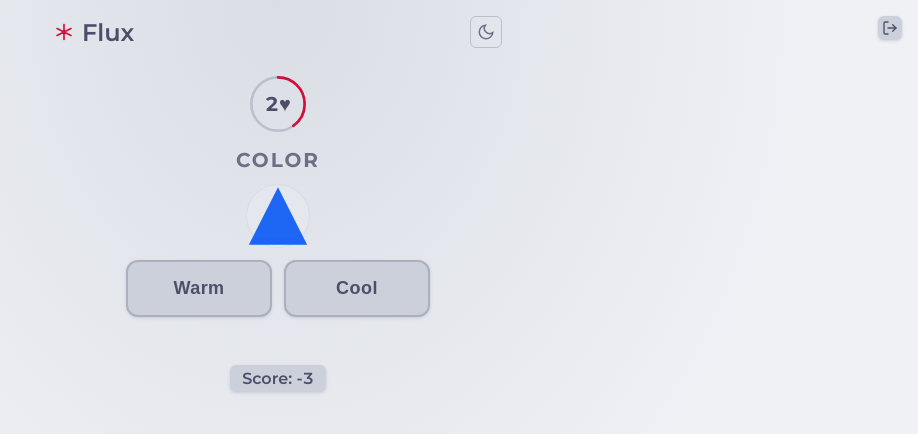
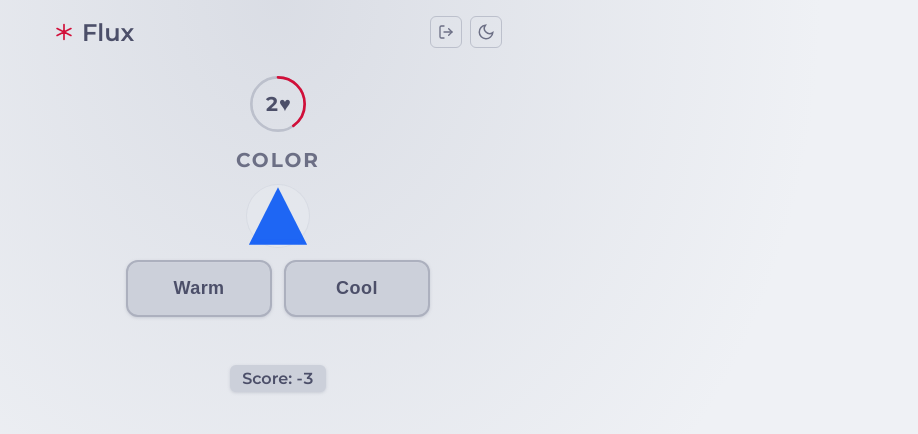
Before and after one commit to kimhamberg/brainbout, a website with bundled scripts: page games/flux.html in a window 1280 px wide. Shown: the whole page, without its empty margins (362-1280 px from the left). Built offline with nearby package versions, Linux system fonts and the light colour scheme; no server answers.

Commit message:
ui: pair quit-btn with theme-btn in header
Moved the quit button out of the in-game body (where it floated as
position:fixed and collided with the theme toggle) into the header
next to the theme button. Both buttons now share a .header-actions
flex wrapper and identical 32×32 styling — no more overlap, and
the button stays out of the status-bar safe area without per-game
fixed-position hacks.

mountQuitButton() in shared/icons.ts injects the SVG + click
handler; HTML stays SVG-free so superhtml accepts the markup.

```diff
--- a/games/flux.html
+++ b/games/flux.html
@@ -36,11 +36,18 @@
     <div id="app" class="app">
       <header>
         <div class="app-title"><h1>Flux</h1></div>
-        <button
-          class="theme-toggle"
-          id="theme-btn"
-          aria-label="Toggle theme"
-        ></button>
+        <div class="header-actions">
+          <button
+            class="quit-btn"
+            id="quit-btn"
+            aria-label="End session"
+          ></button>
+          <button
+            class="theme-toggle"
+            id="theme-btn"
+            aria-label="Toggle theme"
+          ></button>
+        </div>
       </header>
       <main id="game" class="game"></main>
     </div>
--- a/src/games/crown.css
+++ b/src/games/crown.css
@@ -144,37 +144,39 @@
   box-shadow: var(--ctp-shadow);
 }
 
-/* ========== Quit button (top-right) ========== */
+/* ========== Quit button (header) ========== */
 
 .quit-btn {
   cursor: pointer;
-
-  position: fixed;
-  top: calc(1rem + env(safe-area-inset-top, 0px));
-  right: calc(1rem + env(safe-area-inset-right, 0px));
 
   display: flex;
   align-items: center;
   justify-content: center;
 
-  width: 1.5rem;
-  height: 1.5rem;
+  width: 32px;
+  height: 32px;
   padding: 0;
-  border: none;
+  border: 1px solid var(--ctp-surface1);
   border-radius: 6px;
 
-  color: var(--ctp-text);
+  color: var(--ctp-subtext0);
 
-  background: var(--ctp-surface0);
-  box-shadow: var(--ctp-shadow);
+  background: none;
 
   transition:
+    border-color var(--dur-150) ease,
+    color var(--dur-150) ease,
     background-color var(--dur-150) ease,
-    transform var(--dur-150) ease;
+    transform var(--dur-200) ease;
 
   &:hover {
-    transform: scale(1.05);
-    background: var(--ctp-surface1);
+    border-color: var(--ctp-red);
+    color: var(--ctp-text);
+  }
+
+  &:active {
+    transform: scale(0.92);
+    background: var(--ctp-surface0);
   }
 }
 
--- a/src/games/flux.css
+++ b/src/games/flux.css
@@ -694,37 +694,39 @@
   }
 }
 
-/* ========== Quit button (top-right) ========== */
+/* ========== Quit button (header) ========== */
 
 .quit-btn {
   cursor: pointer;
-
-  position: fixed;
-  top: calc(1rem + env(safe-area-inset-top, 0px));
-  right: calc(1rem + env(safe-area-inset-right, 0px));
 
   display: flex;
   align-items: center;
   justify-content: center;
 
-  width: 1.5rem;
-  height: 1.5rem;
+  width: 32px;
+  height: 32px;
   padding: 0;
-  border: none;
+  border: 1px solid var(--ctp-surface1);
   border-radius: 6px;
 
-  color: var(--ctp-text);
+  color: var(--ctp-subtext0);
 
-  background: var(--ctp-surface0);
-  box-shadow: var(--ctp-shadow);
+  background: none;
 
   transition:
+    border-color var(--dur-150) ease,
+    color var(--dur-150) ease,
     background-color var(--dur-150) ease,
-    transform var(--dur-150) ease;
+    transform var(--dur-200) ease;
 
   &:hover {
-    transform: scale(1.05);
-    background: var(--ctp-surface1);
+    border-color: var(--ctp-red);
+    color: var(--ctp-text);
+  }
+
+  &:active {
+    transform: scale(0.92);
+    background: var(--ctp-surface0);
   }
 }
 
--- a/src/games/flux.ts
+++ b/src/games/flux.ts
@@ -1,5 +1,5 @@
 import { BASE } from "../shared/base";
-import { mountAppIcon } from "../shared/icons";
+import { mountAppIcon, mountQuitButton } from "../shared/icons";
 import { recordSessionScore } from "../shared/progress";
 import * as sound from "../shared/sounds";
 import { getStage, recordResult } from "../shared/stages";
@@ -107,9 +107,6 @@ function renderPlaying(): void {
     </div>
     <div class="flux-feedback" id="feedback"></div>
     <div class="score-display">Score: ${String(state.score)}</div>
-    <button id="quit-btn" class="quit-btn" aria-label="End session">
-      <svg width="16" height="16" viewBox="0 0 24 24" fill="none" stroke="currentColor" stroke-width="2" stroke-linecap="round" stroke-linejoin="round"><path d="M9 21H5a2 2 0 0 1-2-2V5a2 2 0 0 1 2-2h4"/><polyline points="16 17 21 12 16 7"/><line x1="21" y1="12" x2="9" y2="12"/></svg>
-    </button>
   `;
 }
 
@@ -448,16 +445,18 @@ game.addEventListener("click", (e) => {
     if (side) {
       handleResponse(side);
     }
-  } else if (target.id === "quit-btn") {
-    if (!gameOver) {
-      gameOver = true;
-      stopTrials();
-      showResult();
-    }
   } else if (target.id === "again-btn") {
     startGame();
   } else if (target.id === "back-btn") {
     window.location.href = `${BASE}?completed=flux`;
+  }
+});
+
+mountQuitButton(() => {
+  if (!gameOver) {
+    gameOver = true;
+    stopTrials();
+    showResult();
   }
 });
 
--- a/src/games/lex.css
+++ b/src/games/lex.css
@@ -273,36 +273,38 @@
   color: var(--ctp-subtext0);
 }
 
-/* ========== Quit button (top-right) ========== */
+/* ========== Quit button (header) ========== */
 
 .quit-btn {
   cursor: pointer;
-
-  position: fixed;
-  top: calc(1rem + env(safe-area-inset-top, 0px));
-  right: calc(1rem + env(safe-area-inset-right, 0px));
 
   display: flex;
   align-items: center;
   justify-content: center;
 
-  width: 1.5rem;
-  height: 1.5rem;
+  width: 32px;
+  height: 32px;
   padding: 0;
-  border: none;
+  border: 1px solid var(--ctp-surface1);
   border-radius: 6px;
 
-  color: var(--ctp-text);
+  color: var(--ctp-subtext0);
 
-  background: var(--ctp-surface0);
-  box-shadow: var(--ctp-shadow);
+  background: none;
 
   transition:
+    border-color var(--dur-150) ease,
+    color var(--dur-150) ease,
     background-color var(--dur-150) ease,
-    transform var(--dur-150) ease;
+    transform var(--dur-200) ease;
 
   &:hover {
-    transform: scale(1.05);
-    background: var(--ctp-surface1);
+    border-color: var(--ctp-red);
+    color: var(--ctp-text);
+  }
+
+  &:active {
+    transform: scale(0.92);
+    background: var(--ctp-surface0);
   }
 }
--- a/src/shared/icons.ts
+++ b/src/shared/icons.ts
@@ -32,6 +32,15 @@ export function mountAppIcon(game: GameId, stroke: string): void {
   }
 }
 
+const QUIT_PATHS = `<path d="M9 21H5a2 2 0 0 1-2-2V5a2 2 0 0 1 2-2h4"/><polyline points="16 17 21 12 16 7"/><line x1="21" y1="12" x2="9" y2="12"/>`;
+
+export function mountQuitButton(onClick: () => void): void {
+  const btn = document.getElementById("quit-btn");
+  if (!btn) return;
+  btn.innerHTML = iconSvg(QUIT_PATHS, { size: 16 });
+  btn.addEventListener("click", onClick);
+}
+
 export function mountHubIcon(): void {
   const slot = document.querySelector(".hub-icon-slot");
   if (slot) {
--- a/src/style.css
+++ b/src/style.css
@@ -103,6 +103,10 @@ header {
     display: flex;
     gap: 0.5rem;
     align-items: center;
+  }
+
+  & .header-actions {
+    gap: 0.5rem;
   }
 
   & h1 {
```
Also changed, not shown: games/crown.html (+12 -5 lines), games/lex.html (+12 -5 lines), src/games/crown.ts (+5 -6 lines), src/games/lex.ts (+5 -9 lines).
